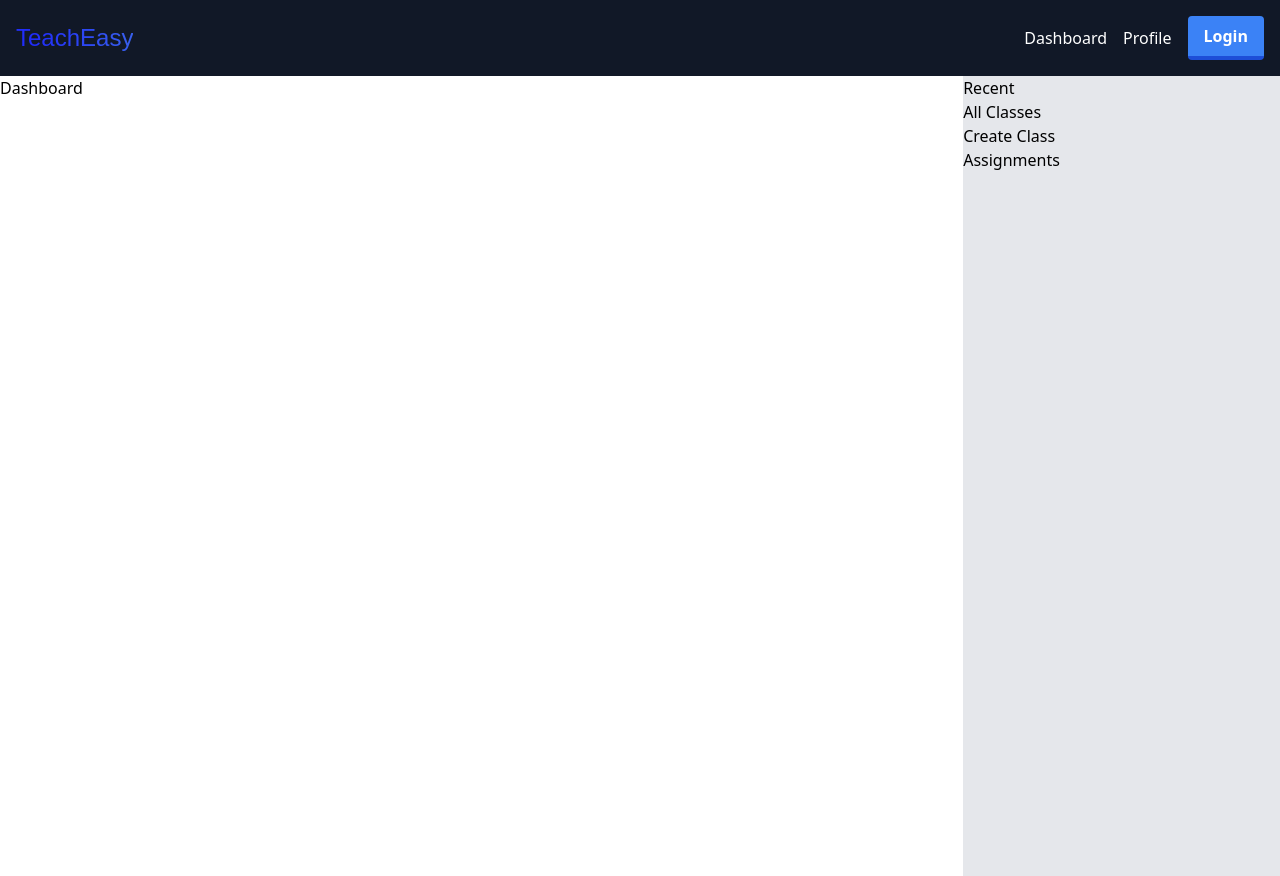
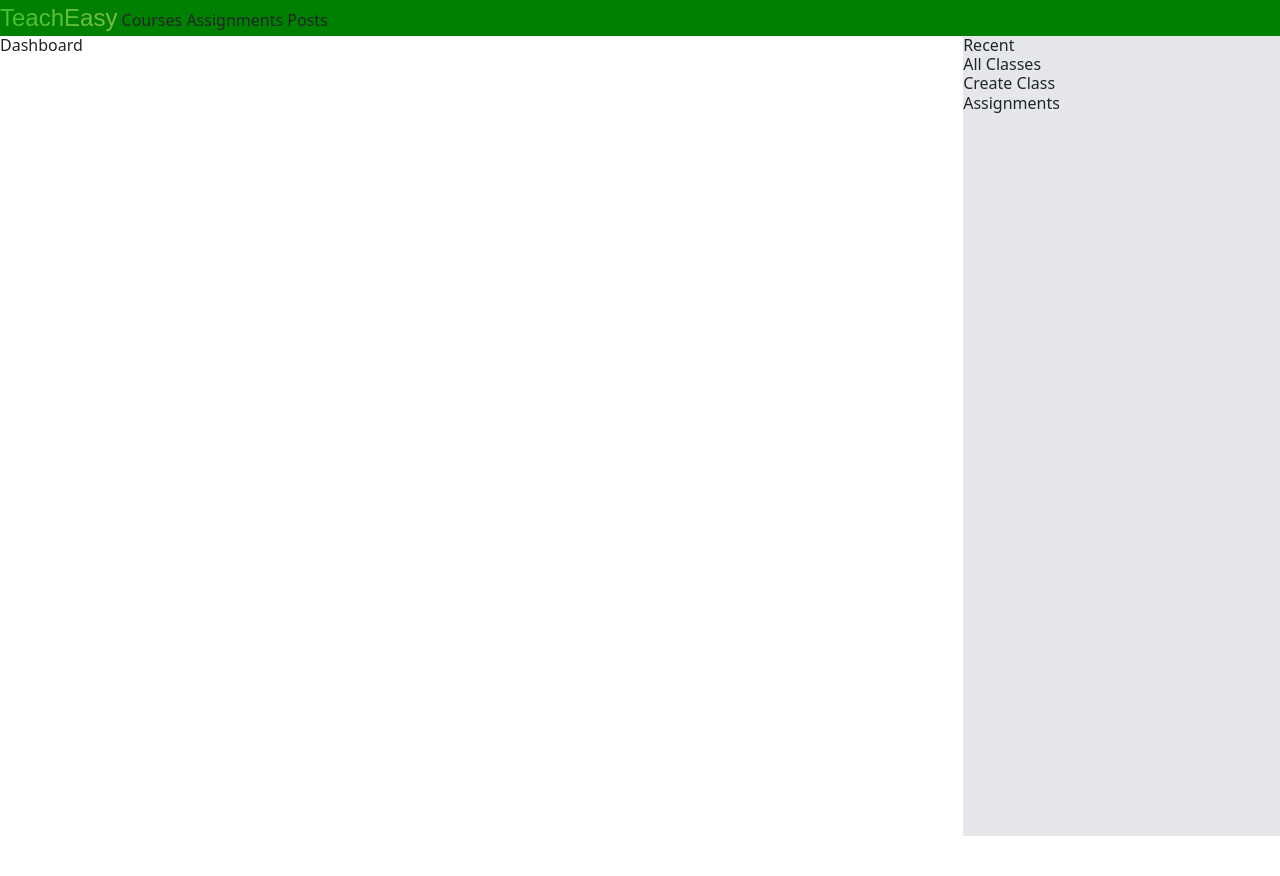
Before and after one commit to cooperwhitley/teacheasy, a Django app: page / in a window 1280 px wide. After the commit the page ends 836 px from the top, so only its background shows below. Run offline with Django 4.2, Linux system fonts and the light colour scheme; some libraries are stand-ins or nearby versions.

Commit message:
add bootstrap cdn

```diff
--- a/main_app/static/css/style.css
+++ b/main_app/static/css/style.css
@@ -1,11 +1,7 @@
-* {
-    box-sizing: border-box;
-  }
-
-  .boujee-text {
+.anim-text {
   --bg-size: 400%;
-    --color-one: hsl(207, 69%, 61%);
-    --color-two: hsl(237, 95%, 55%);
+  --color-one: hsl(54, 49%, 52%);
+  --color-two: hsl(113, 57%, 48%);
   font-family: sans-serif;
   font-size: clamp(1rem, 3vmin, 2rem);
   background: linear-gradient(
@@ -21,7 +17,7 @@
 }
 
 @media (prefers-reduced-motion: no-preference) {
-    .boujee-text {
+  .anim-text {
     animation: move-bg 8s linear infinite;
   }
   @keyframes move-bg {
@@ -30,3 +26,7 @@
     }
   }
 }
+
+#header-nav{
+  background-color: green;
+}
--- a/main_app/templates/base.html
+++ b/main_app/templates/base.html
@@ -1,6 +1,5 @@
-
 {% load static %}
-
+<!-- I have load static properly implemented here as per the documentation -->
 <!DOCTYPE html>
 <html lang="en">
 
@@ -10,28 +9,20 @@
     <meta name="viewport" content=
         "width=device-width, initial-scale=1.0">
     <title>TeachEasy</title>
-
+    <!-- bootstrap cdn is connecting properly -->
+    <link href="https://cdn.jsdelivr.net/npm/bootstrap@5.3.2/dist/css/bootstrap.min.css" rel="stylesheet" integrity="sha384-T3c6CoIi6uLrA9TneNEoa7RxnatzjcDSCmG1MXxSR1GAsXEV/Dwwykc2MPK8M2HN" crossorigin="anonymous">
+    <!-- this is the stylesheet that won't render -->
     <link rel="stylesheet" href="{% static 'css/style.css' %}">
 </head>
 <body>
-    <nav class="bg-gray-900">
-        <div class="max-w-screen-xl flex flex-wrap items-center justify-between mx-auto p-4">
-            <h5 class="boujee-text">TeachEasy</h5>
-            <div class="flex flex-col md:flex-row items-center">
-                <ul class="flex flex-row items-center space-x-4">
-                    <li>
-                        <a class="text-white hover:text-blue-400">Dashboard</a>
-                    </li>
-                    <li class="mr-4">
-                        <a class="mr-4 text-white hover:text-blue-400">Profile</a>
-                    </li>
-                </ul>
-                <button class="bg-blue-500 hover:bg-blue-400 text-white font-bold py-2 px-4 border-b-4 border-blue-700 hover:border-blue-500 rounded">
-                    Login
-                </button>
-            </div>
-        </div>
-    </nav>
+    <div id="header">
+        <nav id="header-nav">
+            <a href="/" class="anim-text">TeachEasy</a>
+            <a href="" class="non-logo-links">Courses</a>
+            <a href="" class="non-logo-links">Assignments</a>
+            <a href="" class="non-logo-links">Posts</a>
+        </nav>
+    </div>
 
     <main>
         {% block content %}
@@ -41,4 +32,5 @@
         <!-- footer stuffs -->
     </footer>
 </body>
+<script src="https://cdn.jsdelivr.net/npm/bootstrap@5.3.2/dist/js/bootstrap.bundle.min.js" integrity="sha384-C6RzsynM9kWDrMNeT87bh95OGNyZPhcTNXj1NW7RuBCsyN/o0jlpcV8Qyq46cDfL" crossorigin="anonymous"></script>
 </html>
--- a/teacheasy/settings.py
+++ b/teacheasy/settings.py
@@ -11,7 +11,7 @@ https://docs.djangoproject.com/en/4.2/ref/settings/
 """
 
 from pathlib import Path
-import environ
+import environ, os
 
 environ.Env()
 environ.Env.read_env()
@@ -119,6 +119,7 @@ USE_TZ = True
 # Static files (CSS, JavaScript, Images)
 # https://docs.djangoproject.com/en/4.2/howto/static-files/
 
+
 STATIC_URL = 'static/'
 
 AUTH_USER_MODEL = 'main_app.User'
```
Lines whose indentation alone changed are shown as unchanged.
